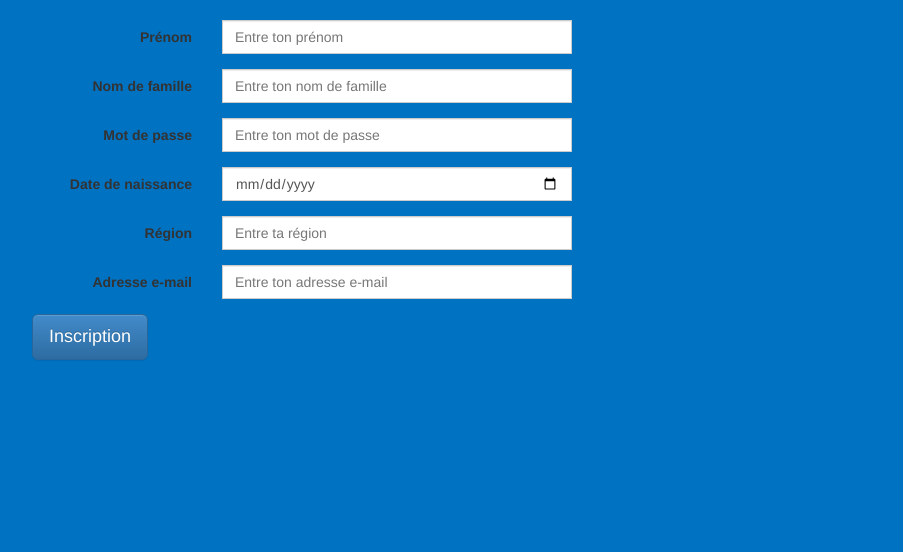
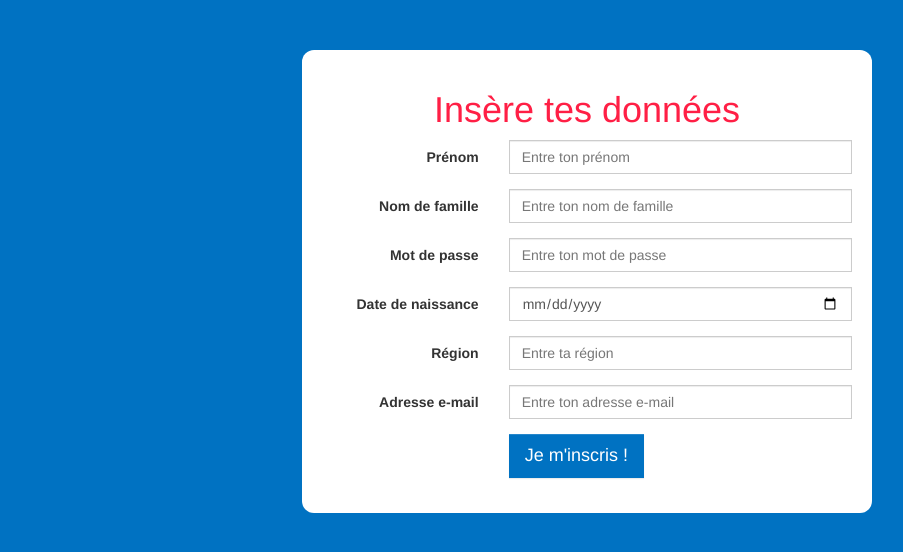
Before and after one commit to Auriana/CrazEvent, a CodeIgniter app: page /create_user in a window 1280 px wide. Shown: the part 85-637 px from the top of the page, without its empty margins (53-956 px from the left). Run offline with CodeIgniter, Linux system fonts and the light colour scheme; some libraries are stand-ins or nearby versions.

Commit message:
updating create_user

```diff
--- a/application/views/pages/create_user_view.php
+++ b/application/views/pages/create_user_view.php
@@ -38,8 +38,10 @@ function validateForm() {
 
 <?php echo validation_errors(); ?>
 <?php echo form_open( 'verify_create_user', 'name="register" class="form-horizontal" role="form" onsubmit="return validateForm()"'); ?>
-<div class="col-md-6">
-
+<div class="col-md-6 white-bloc centred">
+	<h1 class="text-centred">
+		Insère tes données
+	</h1>
     <div class="form-group">
         <label for="inputFirstName" class="col-sm-4 control-label">Prénom</label>
         <div class="col-sm-8">
@@ -88,7 +90,11 @@ function validateForm() {
         </div>
     </div>
 
-    <button type="submit" value="login" class="btn btn-primary btn-lg">Inscription</button>
+	<div class="form-group">
+		<div class="col-sm-offset-4 col-sm-8">
+    		<button type="submit" value="login" class="btn btn-default btn-lg">Je m'inscris !</button>
+		</div>
+	</div>
 
 </div>
 </form>
--- a/application/views/pages/welcome_view.php
+++ b/application/views/pages/welcome_view.php
@@ -28,6 +28,7 @@
 				<a class ="centred" href="<?php echo base_url().'create_user'; ?>">...Sinon, inscris-toi!</a>
 			</section>
 			<section>
+
 			</section>
         </div>
     </form>
--- a/assets/css/ce-style.css
+++ b/assets/css/ce-style.css
@@ -37,6 +37,7 @@ body {
 	background-color: #fff!important;
 	background-image: none!important;
 	border: none!important;
+	margin-bottom: 50px!important;
 }
 
 .btn-default {
```
